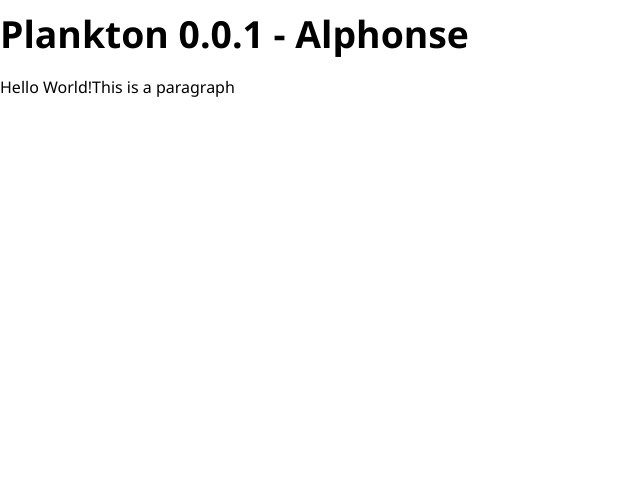
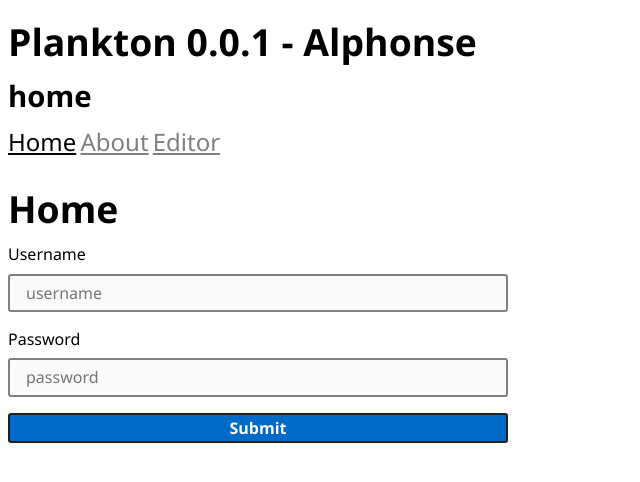
Before and after one commit to Zafuzi/plankton-php, a PHP site: page / in a window 1280 px wide. Shown: the top 482 px of the page, without its empty margins (0-640 px from the left). Run offline with PHP 8.4, Linux system fonts and the light colour scheme.

Commit message:
* added basic routing

```diff
--- a/index.php
+++ b/index.php
@@ -1,5 +1,31 @@
 <?php
     $version = '0.0.1 - Alphonse';
+
+    function request_path(): string
+    {
+        $request_uri = explode('/', trim($_SERVER['REQUEST_URI'], '/'));
+        $script_name = explode('/', trim($_SERVER['SCRIPT_NAME'], '/'));
+        $parts = array_diff_assoc($request_uri, $script_name);
+        if (empty($parts))
+        {
+            return '/';
+        }
+        $path = implode('/', $parts);
+        if (($position = strpos($path, '?')) !== FALSE)
+        {
+            $path = substr($path, 0, $position);
+        }
+        if(empty($path))
+        {
+            return "home";
+        }
+        return $path;
+    }
+
+    function isActiveRoute(string $compareRoute): string
+    {
+        return $compareRoute === request_path() ? "active" : "";
+    }
 ?>
 
 <!doctype html>
@@ -14,12 +40,34 @@
         <link rel="stylesheet" href="styles/normalize.css">
         <link rel="stylesheet" href="styles/ionicons.css">
         <link rel="stylesheet" href="styles/app.css">
+        <link rel="stylesheet" href="styles/home.css">
     </head>
-    <h1>Plankton <?= $version?></h1>
-    <p>
-        <?php
-            $test = 'Hello World!';
-            echo $test . 'This is a paragraph';
-        ?>
-    </p>
+
+    <body>
+        <header class="padding">
+            <h1>Plankton <?= $version?></h1>
+            <h2><?= request_path() ?></h2>
+            <nav>
+                <a class="<?= isActiveRoute('home')?>" href="/">Home</a>
+                <a class="<?= isActiveRoute('about')?>" href="/about">About</a>
+                <a class="<?= isActiveRoute('editor')?>" href="/editor?gameName=test_game_name">Editor</a>
+            </nav>
+        </header>
+
+        <main class="padding">
+            <?php
+                if(isActiveRoute('home'))
+                {
+                    include('./views/home.php');
+                }
+                if(isActiveRoute('about'))
+                {
+                    include('./views/about.php');
+                }
+                if(isActiveRoute('editor')) {
+                    include('./views/editor.php');
+                }
+            ?>
+        </main>
+    </body>
 </html>
--- /dev/null
+++ b/styles/home.css
@@ -0,0 +1,11 @@
+#loginForm {
+    max-width: 500px;
+}
+
+header nav a {
+    font-size: 18pt;
+    color: var(--neutral);
+}
+header nav a.active {
+    color: var(--darker);
+}
--- /dev/null
+++ b/views/about.php
@@ -0,0 +1 @@
+<h1>About</h1>
--- /dev/null
+++ b/views/editor.php
@@ -0,0 +1 @@
+<h1>Editor</h1>
--- /dev/null
+++ b/views/home.php
@@ -0,0 +1,12 @@
+<h1>Home</h1>
+<form class="flex flow-column gap-16" method="POST" action="/login" id="loginForm">
+    <label class="flex flow-column gap-8">
+        Username
+        <input type="text" placeholder="username" name="username">
+    </label>
+    <label class="flex flow-column gap-8">
+        Password
+        <input type="password" placeholder="password" name="password">
+    </label>
+    <button class="button button-positive">Submit</button>
+</form>
```
